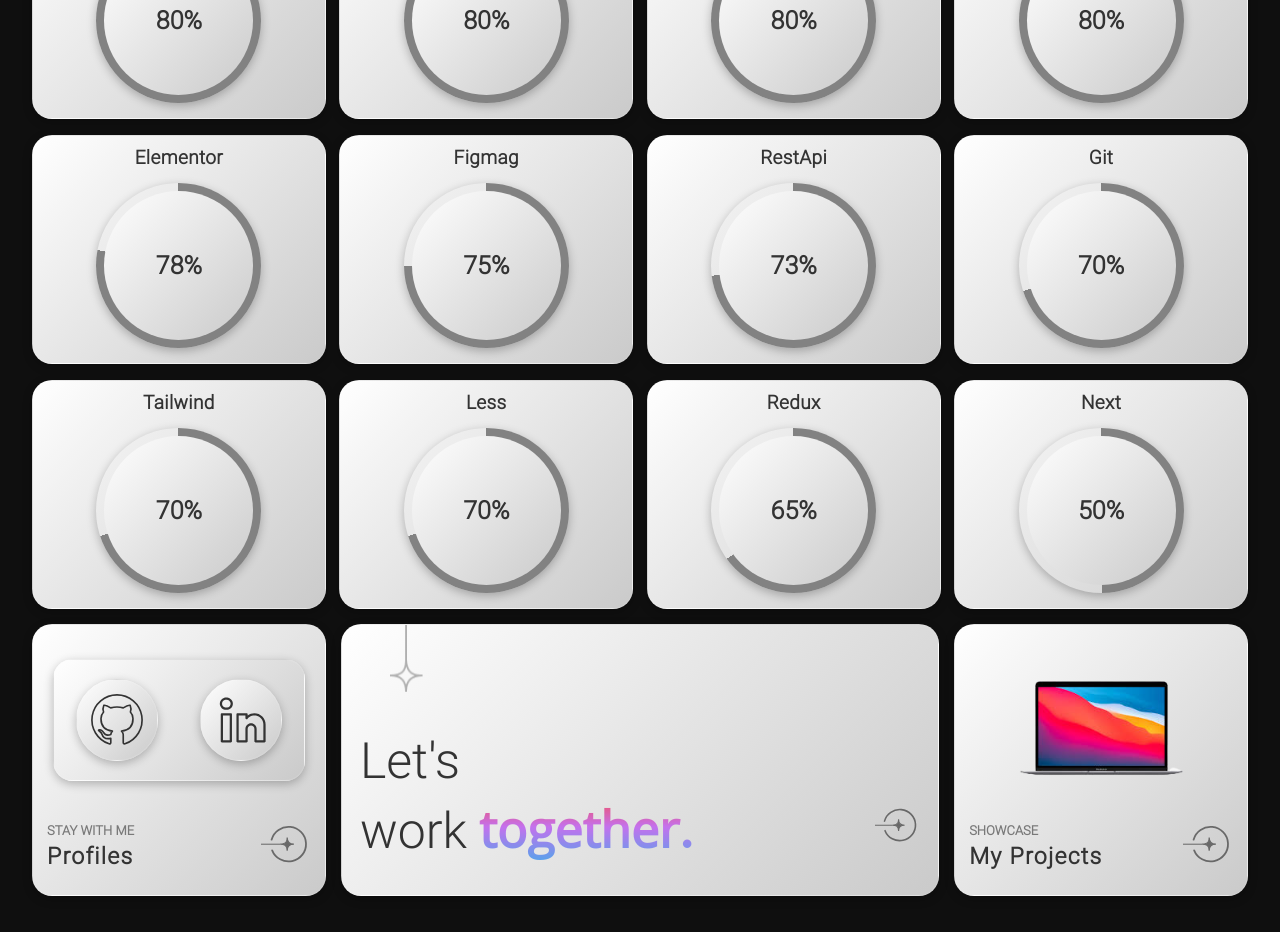
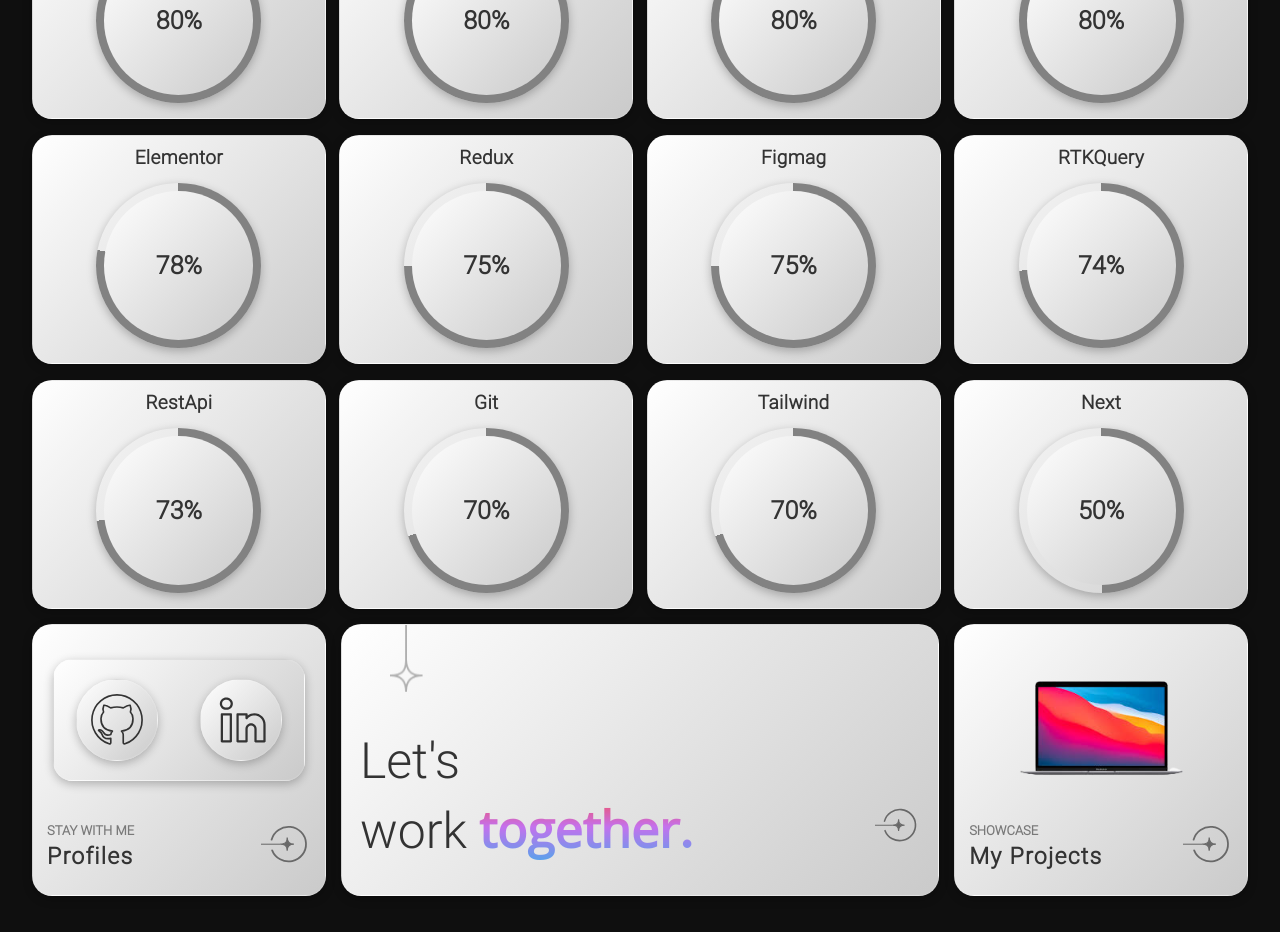
Before and after one commit to hajimohammadi-100/react_resume_website, a React (Create React App) app: page /skills in a window 1280 px wide. Shown: the part 980-1912 px from the top of the page. Built offline with nearby package versions, Linux system fonts and the light colour scheme.

Commit message:
change website data

```diff
--- a/src/components/About/AboutTextBox.jsx
+++ b/src/components/About/AboutTextBox.jsx
@@ -25,8 +25,8 @@ const AboutTextBox = () => {
             <Typography className='aboutTextCaption' sx={{ color: theme.palette.textColor }}>
                 {
                     language === "Pe" ?
-                        "محمدحسین حاجی محمدی هستم و سابقه برنامه نویسی فرانت اند و طراحی وبسایت رو به صورت حرفه‌ای دارم. من همچنین تجربه طراحی وب سایت های واکنش گرا و سازگار با موبایل دارم و می توانم با طراح های رابط کاربری ارتباط بهتری بر قرار کنم علاوه بر این، من علاقه به حل مسئله ، کار تیمی و یادگیری تکنولوژ های جدید رو دارم. هدف من در زمینه برنامه نویسی وبسایت ارائه راهکارهای نوآورانه برای بهبود عملکرد وب سایت ها می باشد" :
-                        "I am Mohammad Hossain Hajimohammadi and I have professional experience in front-end programming. I also have experience designing responsive and mobile friendly websites and can communicate better with UI designers. In addition, I am interested in problem solving, teamwork and learning new technologies. My goal in the field of website programming is to provide innovative solutions to improve the performance of websites"
+                        "محمدحسین حاجی محمدی هستم و سابقه برنامه نویسی فرانت رو به صورت حرفه‌ای دارم. من همچنین تجربه طراحی و برنامه نویسی وبسایت های واکنش گرا و سازگار با تمام نمایشگرها رو دارم علاوه بر این، من علاقه مند به حل مسئله ، کار تیمی و یادگیری تکنولوژ های جدید هستم. هدف من در زمینه برنامه نویسی فرانت اند ارائه راهکارهای نوآورانه برای بهبود عملکرد وب سایت ها و ساخت وبسایت های بی عیب و نقص هستش ممنون که رزومه من رو انتخاب کردید" :
+                        "My fullname is Mohammad Hossein Haji Mohammadi and I have a professional background in front end programming. I also have experience designing and programming responsive websites that are compatible with all screens. In addition, I am interested in problem solving, teamwork and learning new technologies. My goal in the field of front-end programming is to provide innovative solutions to improve the performance of websites and build flawless websites. Thank you for choosing my resume."
                 }
             </Typography>
             <Box
--- a/src/components/Home/AvatarInfoBox.jsx
+++ b/src/components/Home/AvatarInfoBox.jsx
@@ -61,7 +61,7 @@ const AvatarInfoBox = () => {
                     }}>
                     {
                         language === "Pe" ?
-                            "محمد حسین حاجی محمدی هستم برنامه نویس فرانت اند و طراح وبسایت" :
+                            "محمد حسین حاجی محمدی هستم برنامه نویس فرانت اند" :
                             "I front-end programmer and website designer"
                     }
                 </Typography>
--- a/src/constants/ContactInfoBoxData.js
+++ b/src/constants/ContactInfoBoxData.js
@@ -22,7 +22,7 @@ export const ContactInfoBoxData = [
         enTitle: "SERVICE",
         lightIcon: <Icon25 />,
         darkIcon: <Icon28 />,
-        peDiscription: "برنامه نویس فرانت و طراح وبسایت",
+        peDiscription: "برنامه نویس فرانت",
         enDiscription: "Front Developer And Design",
     },
 ]
--- a/src/constants/projectsData.js
+++ b/src/constants/projectsData.js
@@ -92,9 +92,9 @@ const projectsData = [
     {
         Id: 5,
         enTitle: "Good Docter",
-        enRole: "PROGRAMMING AND DEVELOPMENT",
+        enRole: "DESIGNING AND DEVELOP",
         peTitle: "دکتر خوب",
-        peRole: "برنامه نویسی و توسعه",
+        peRole: "برنامه نویسی و طراحی وبسایت",
         boxClass: "Box_project_Big",
         images: [project6_1, project6_2, project6_3, project6_4],
         peDescription: "وبسایت دکتر خوب جدید ترین نمونه کار بنده ، که بسیار روش کار شده این وبسایت کاملا واکنشگرا هستش و به لطف کتابخانه react بسیار سرعت بالایی داره همچنین این وبسایت به یک پنل ادمین کامل مجهز هستیش که از طریق اون می توان تمام اطلاعات رو ویرایش کرد و داخلش تمام عملیات crad پیاده سازی شده",
@@ -110,7 +110,7 @@ const projectsData = [
         enTitle: "Got Food",
         enRole: "FRONT-END DEVELOPMENT",
         peTitle: "گات فود",
-        peRole: "برنامه نویسی فرانت اند",
+        peRole: "برنامه نویسی",
         images: [project4_1, project4_2, project4_3, project4_4],
         peDescription: "وبسایت گات فود به کاربران امکان سفارش آنلاین غذا را می دهد و قابلیت چت آنلاین و واکنشگرایی برای تمام حالت های موبایل، تبلت و کامپیوتر را داراست. این وبسایت به دلیل برنامه نویسی اصولی که داره سرعت بالایی داره و به کاربران امکان سفارش آنلاین غذا را می دهد.",
         enDescription: "The Got Food website allows users to order food online and features online chat and responsiveness for all mobile, tablet, and computer modes. This website operates at a high speed due to proper coding and provides users with the ability to order food online.",
--- a/src/constants/skillsData.js
+++ b/src/constants/skillsData.js
@@ -52,8 +52,16 @@ export const skills = [
         skillNum: "78"
     },
     {
+        skill: "Redux",
+        skillNum: "75"
+    },
+    {
         skill: "Figmag",
         skillNum: "75"
+    },
+    {
+        skill: "RTKQuery",
+        skillNum: "74"
     },
     {
         skill: "RestApi",
@@ -68,14 +76,6 @@ export const skills = [
         skillNum: "70"
     },
     {
-        skill: "Less",
-        skillNum: "70"
-    },
-    {
-        skill: "Redux",
-        skillNum: "65"
-    },
-    {
         skill: "Next",
         skillNum: "50"
     }
```
Also changed, not shown: src/assets/images/avatar01.jpg, 1 other file (tests, documents, lock files or other folders).
